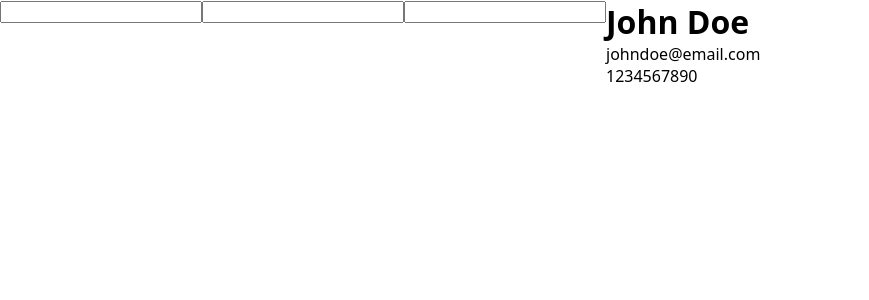
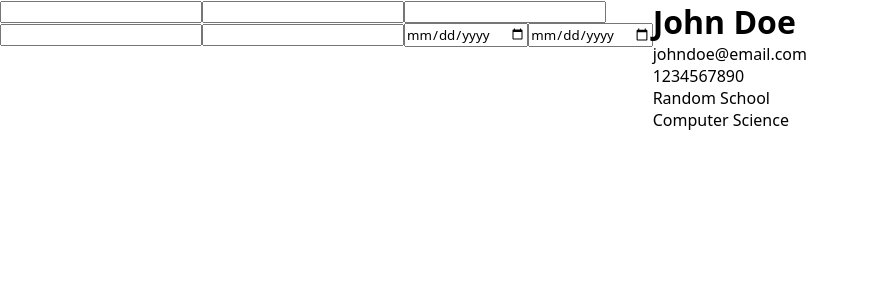
Before and after one commit to ImExtraPolite3/resume-builder, a React (Vite) app: page / in a window 1280 px wide. Shown: the top 300 px of the page, without its empty margins (0-869 px from the left). Built offline with nearby package versions, Linux system fonts and the light colour scheme.

Commit message:
work on education section

```diff
--- a/src/components/Education.jsx
+++ b/src/components/Education.jsx
@@ -1,3 +1,15 @@
-function Education() {
-  <input type="text" />;
+export default function EducationInfo({
+  schoolName,
+  major,
+  startDate,
+  endDate,
+}) {
+  return (
+    <>
+      <input type="text" onChange={(e) => schoolName(e.target.value)} />
+      <input type="text" onChange={(e) => major(e.target.value)} />
+      <input type="date" onChange={(e) => startDate(e.target.value)} />
+      <input type="date" onChange={(e) => endDate(e.target.value)} />
+    </>
+  );
 }
--- a/src/components/UserOutput.jsx
+++ b/src/components/UserOutput.jsx
@@ -1,5 +1,6 @@
 import { useState } from 'react';
 import GeneralInfo from './General';
+import EducationInfo from './Education';
 
 function GeneralOutput({ fullName, email, phoneNumber }) {
   return (
@@ -11,11 +12,29 @@ function GeneralOutput({ fullName, email, phoneNumber }) {
   );
 }
 
+function EducationOutput({ schoolName, major, startDate, endDate }) {
+  return (
+    <>
+      <p>{schoolName}</p>
+      <p>{major}</p>
+      <p>{startDate}</p>
+      <p>{endDate}</p>
+    </>
+  );
+}
+
 export default function UserOutput() {
   const [generalOutput, setGeneralOutput] = useState({
     fullName: 'John Doe',
     email: 'johndoe@email.com',
     phoneNumber: '1234567890',
+  });
+
+  const [educationOutput, setEducatioOutput] = useState({
+    schoolName: 'Random School',
+    major: 'Computer Science',
+    startDate: '',
+    endDate: '',
   });
 
   const handleFullName = (newName) => {
@@ -42,6 +61,8 @@ export default function UserOutput() {
             email={handleEmail}
             phoneNumber={handlePhoneNumber}
           />
+
+          <EducationInfo />
         </div>
       </div>
       <div className="user-output">
@@ -50,6 +71,13 @@ export default function UserOutput() {
           email={generalOutput.email}
           phoneNumber={generalOutput.phoneNumber}
         />
+
+        <EducationOutput
+          schoolName={educationOutput.schoolName}
+          major={educationOutput.major}
+          startDate={educationOutput.startDate}
+          endDate={educationOutput.endDate}
+        />
       </div>
     </>
   );
```
